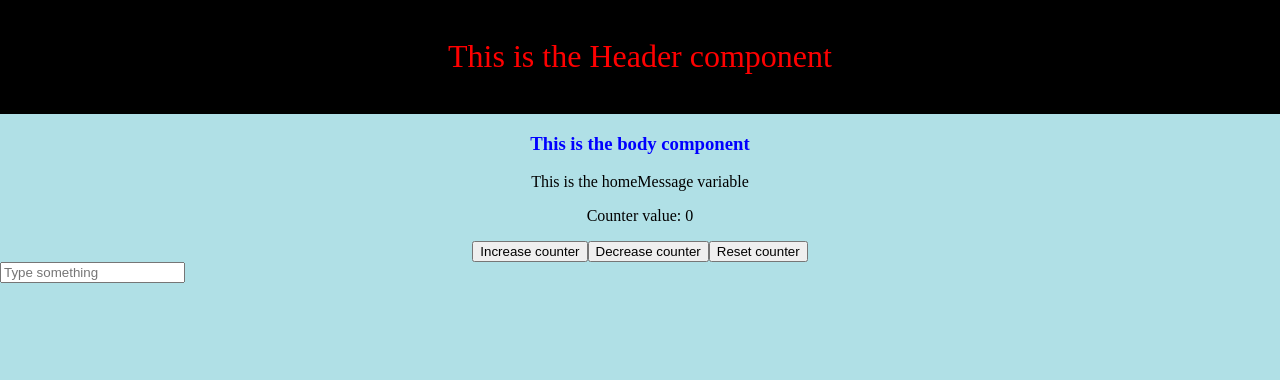
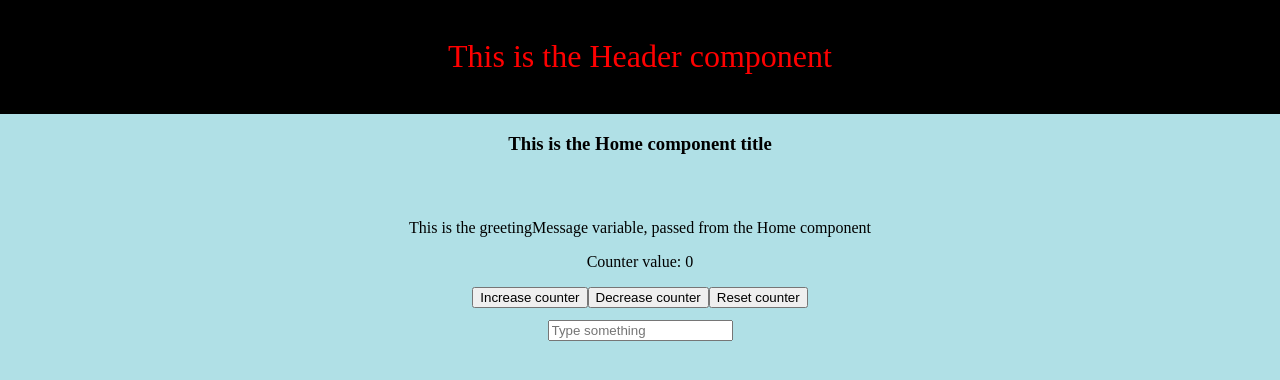
Before and after one commit to b16fowler/ng-app, an Angular app: page / in a window 1280 px wide. Shown: the top 380 px of the page. Built offline with nearby package versions, Linux system fonts and the light colour scheme.

Commit message:
css and signal additions

```diff
--- a/src/components/home/home.ts
+++ b/src/components/home/home.ts
@@ -7,22 +7,30 @@ import { Counter } from "../../components/counter/counter";
   standalone: true,
   imports: [Greeting, Counter],
   template: `
-  <h3>This is the body component</h3>
-  <app-greeting [message]="homeMessage()"/>
-  <app-counter />
-  <input placeholder="Type something" type="text" (keyup)="keyUpHandler($event)" />
+    <h3>{{title()}}</h3>
+    <app-greeting [message]="greetingMessage()"/>
+    <app-counter />
+    <input id="input-counter" placeholder="Type something" type="text" (keyup)="keyUpHandler($event)" />
   `,
   styles: [
     `
       h3 {
-        color: blue;
+        color: black;
         text-align: center;
+        margin-bottom: 5%;
+      }
+      #input-counter {
+        display: block;
+        margin: 0 auto;
+        margin-top: 1%;
       }
     `,
   ],
 })
 export class Home {
-  homeMessage = signal("This is the homeMessage variable");
+  title = signal("This is the Home component title");
+
+  greetingMessage = signal("This is the greetingMessage variable, passed from the Home component");
 
   keyUpHandler(event: KeyboardEvent) {
     console.log(`User pressed the ${event.key} key`);
```
